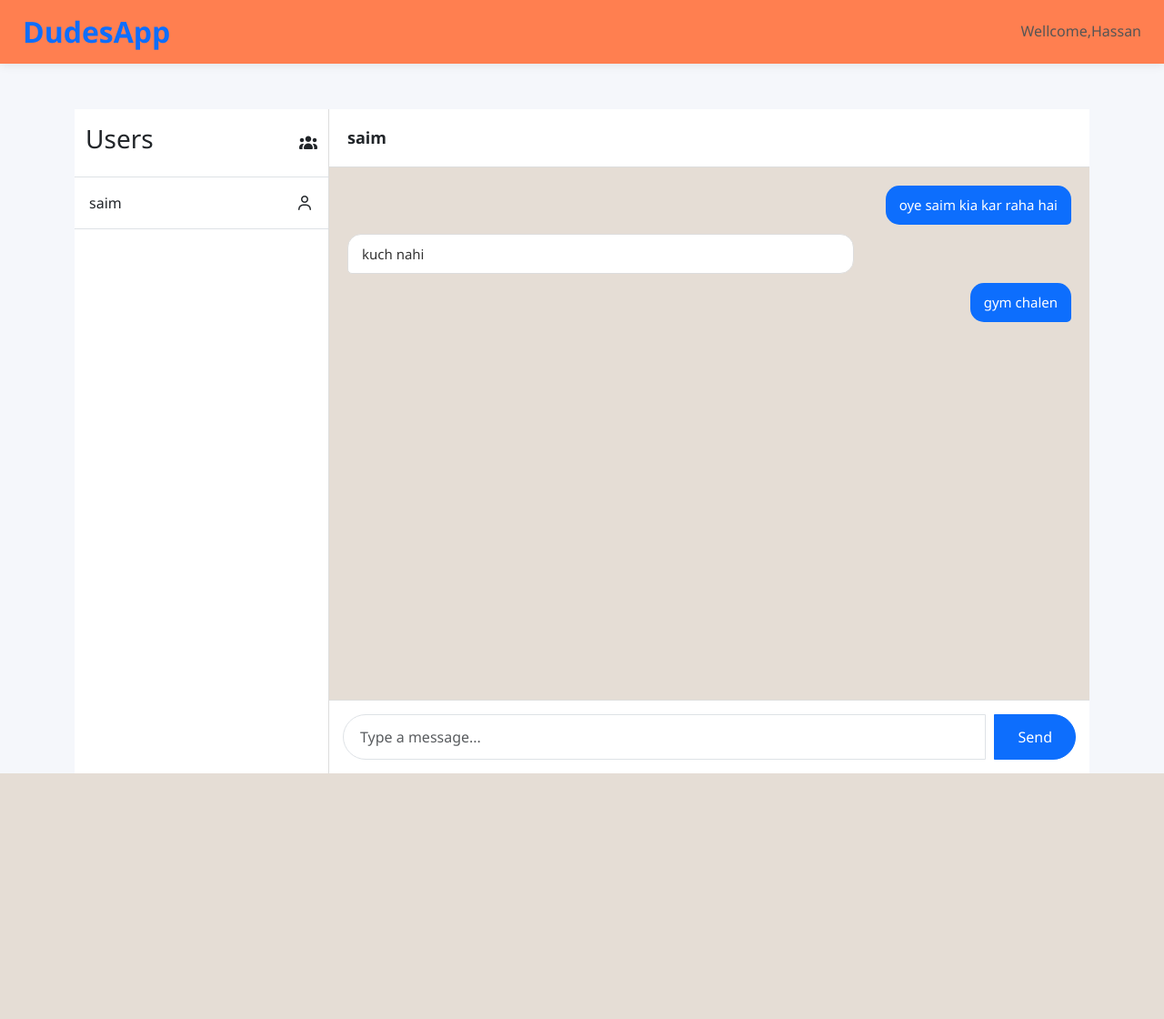
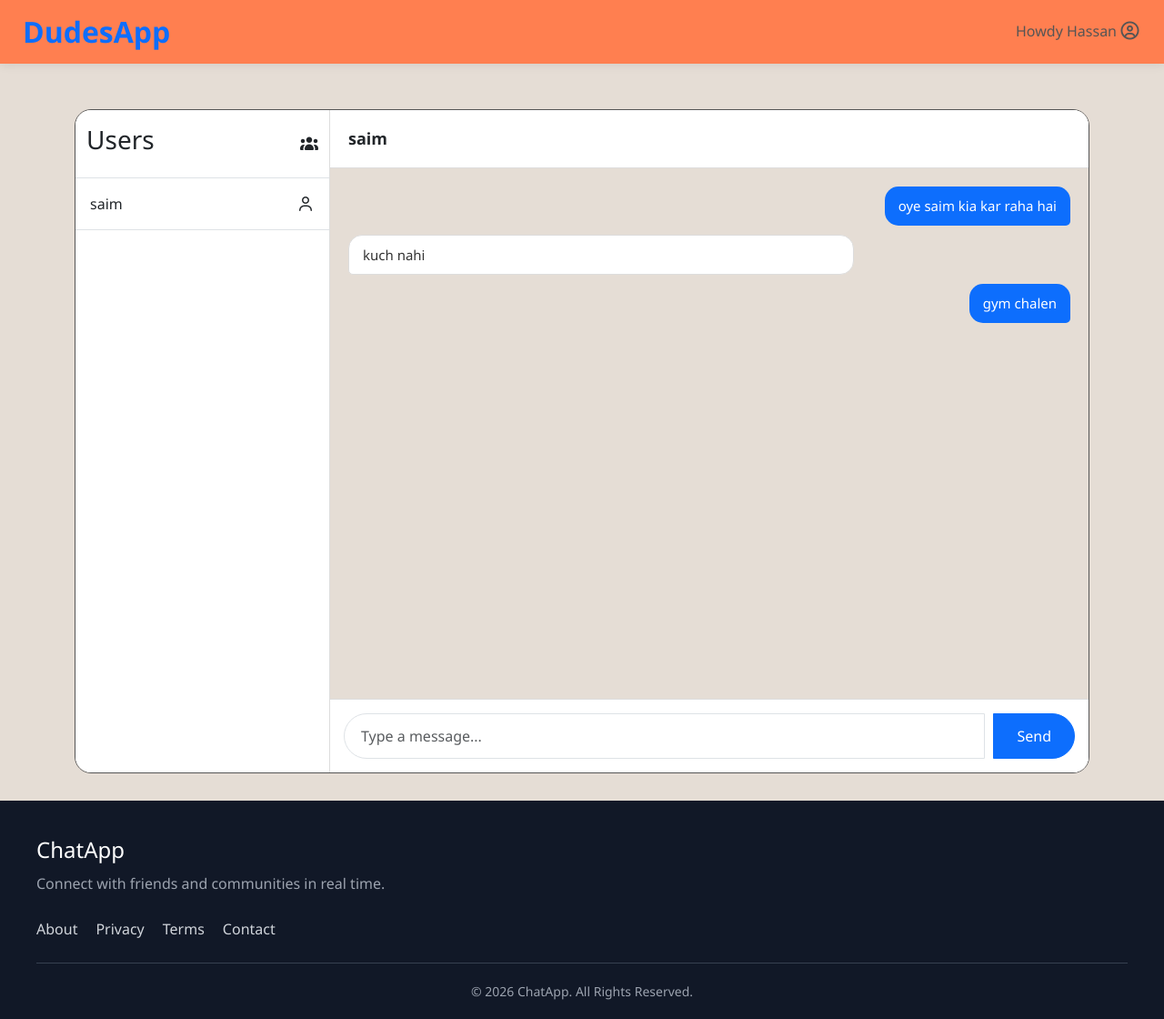
Before and after one commit to Hassan73575/chat-app, a PHP site: page /?user=2 in a window 1280 px wide. Shown: the whole page at 91% size. Before the commit the page ends 850 px from the top, so only its background shows below. Run offline with PHP 8.4, Linux system fonts and the light colour scheme; a user stored in the database is signed in; data comes from the database, SQL or seed files in the repository; some libraries are stand-ins or nearby versions.

Commit message:
first-commit

```diff
--- a/chat.css
+++ b/chat.css
@@ -1,5 +1,5 @@
 body{
-    background:#f5f7fb;
+    background:#e5ddd5;
     font-family:'Segoe UI', Tahoma, Geneva, Verdana, sans-serif;
     margin:0;
     padding:0;
@@ -31,11 +31,108 @@ body{
     font-size:16px;
     color:#555;
 }
+.profile-icon{
+    font-size: 20px;
+    color: #555;
+}
+.user-info{
+    display: flex;
+    align-items: center;
+    gap: 2px;
+}
+.msgx-profile-wrapper{
+    max-width:900px;
+    margin:40px auto;
+    padding:20px;
+}
 
+.msgx-profile-card{
+    background:#ffffff;
+    border-radius:20px;
+    overflow:hidden;
+    box-shadow:0 10px 30px rgba(0,0,0,0.08);
+}
+
+.msgx-profile-cover{
+    height:220px;
+    background:linear-gradient(135deg,#2563eb,#7c3aed);
+}
+
+.msgx-profile-info{
+    text-align:center;
+    padding:0 30px 40px;
+}
+
+.msgx-profile-avatar{
+    width:140px;
+    height:140px;
+    border-radius:50%;
+    border:6px solid #fff;
+    margin-top:-70px;
+    object-fit:cover;
+}
+
+.msgx-profile-name{
+    margin-top:15px;
+    font-size:28px;
+    color:#111827;
+}
+
+.msgx-profile-username{
+    color:#6b7280;
+    margin-top:5px;
+}
+
+.msgx-profile-bio{
+    margin-top:15px;
+    color:#4b5563;
+    line-height:1.7;
+}
+
+.msgx-profile-stats{
+    display:flex;
+    justify-content:center;
+    gap:50px;
+    margin-top:30px;
+}
+
+.msgx-profile-stats div{
+    display:flex;
+    flex-direction:column;
+}
+
+.msgx-profile-stats strong{
+    font-size:22px;
+    color:#111827;
+}
+
+.msgx-profile-stats span{
+    color:#6b7280;
+    font-size:14px;
+}
+
+.msgx-profile-actions{
+    margin-top:30px;
+    display:flex;
+    justify-content:center;
+    gap:15px;
+}
+
+
+
+.msgx-btn-primary:hover{
+    background:#1d4ed8;
+}
+
+.msgx-btn-secondary:hover{
+    background:#e5e7eb;
+}
 /* MAIN WRAPPER */
 
 .chat-wrapper{
     display:flex;
+    border: #555 1px solid;
+    border-radius: 18px;
     height:calc(100vh - 70px);
 }
 
@@ -130,23 +227,23 @@ body{
 
 /* FOOTER */
 
-.chat-footer{
+.chat-search{
     padding:15px;
     border-top:1px solid #ddd;
     background:#fff;
 }
 
-.chat-footer .input-group{
+.chat-search .input-group{
     display:flex;
     gap:10px;
 }
 
-.chat-footer .form-control{
+.chat-search .form-control{
     border-radius:30px;
     padding:12px 18px;
 }
 
-.chat-footer .btn{
+.chat-search .btn{
     border-radius:30px;
     padding:10px 25px;
 }
@@ -163,7 +260,55 @@ body{
     background:#c1c1c1;
     border-radius:10px;
 }
+.msgx-footer-wrap{
+    background:#111827;
+    width: 100%;
+    margin-top: 30px;
+    padding:40px 20px 20px;
+    color:#d1d5db;
+}
 
+.msgx-footer-container{
+    max-width:1200px;
+    margin:0 auto;
+}
+
+.msgx-footer-brand h3{
+    color:#ffffff;
+    margin:0 0 10px;
+    font-size:24px;
+}
+
+.msgx-footer-brand p{
+    color:#9ca3af;
+    line-height:1.6;
+    max-width:500px;
+}
+
+.msgx-footer-links{
+    display:flex;
+    gap:20px;
+    margin:25px 0;
+    flex-wrap:wrap;
+}
+
+.msgx-footer-links a{
+    color:#d1d5db;
+    text-decoration:none;
+    transition:0.3s;
+}
+
+.msgx-footer-links a:hover{
+    color:#3b82f6;
+}
+
+.msgx-footer-copy{
+    border-top:1px solid #374151;
+    padding-top:20px;
+    text-align:center;
+    color:#9ca3af;
+    font-size:14px;
+}
 /* MOBILE */
 @media (max-width:768px){
 
@@ -235,7 +380,7 @@ body{
         max-width:85%;
     }
 
-    .chat-footer{
+    .chat-search{
         padding:10px;
     }
 }
--- a/chat.js
+++ b/chat.js
@@ -11,3 +11,7 @@ function sentmessage() {
 
     document.getElementById("message").value = "";
 }
+function logout() {
+    confirm("Are you sure you want to logout?") &&
+    (window.location.href = "logout.php");
+}
--- /dev/null
+++ b/footer.php
@@ -0,0 +1,21 @@
+<footer class="msgx-footer-wrap">
+    <div class="msgx-footer-container">
+
+        <div class="msgx-footer-brand">
+            <h3>ChatApp</h3>
+            <p>Connect with friends and communities in real time.</p>
+        </div>
+
+        <div class="msgx-footer-links">
+            <a href="#">About</a>
+            <a href="#">Privacy</a>
+            <a href="#">Terms</a>
+            <a href="#">Contact</a>
+        </div>
+
+        <div class="msgx-footer-copy">
+            © 2026 ChatApp. All Rights Reserved.
+        </div>
+
+    </div>
+</footer>
--- a/index.php
+++ b/index.php
@@ -19,22 +19,16 @@ if (!isset($_SESSION['id']) || !isset($_SESSION['username'])) {
     <script src="https://cdn.jsdelivr.net/npm/bootstrap@5.3.8/dist/js/bootstrap.bundle.min.js"
         integrity="sha384-FKyoEForCGlyvwx9Hj09JcYn3nv7wiPVlz7YYwJrWVcXK/BmnVDxM+D2scQbITxI"
         crossorigin="anonymous"></script>
-        <link rel="stylesheet" href="https://cdnjs.cloudflare.com/ajax/libs/font-awesome/7.0.1/css/all.min.css" integrity="sha512-2SwdPD6INVrV/lHTZbO2nodKhrnDdJK9/kg2XD1r9uGqPo1cUbujc+IYdlYdEErWNu69gVcYgdxlmVmzTWnetw==" crossorigin="anonymous" referrerpolicy="no-referrer" />
+    <link rel="stylesheet" href="https://cdnjs.cloudflare.com/ajax/libs/font-awesome/7.0.1/css/all.min.css"
+        integrity="sha512-2SwdPD6INVrV/lHTZbO2nodKhrnDdJK9/kg2XD1r9uGqPo1cUbujc+IYdlYdEErWNu69gVcYgdxlmVmzTWnetw=="
+        crossorigin="anonymous" referrerpolicy="no-referrer" />
     <link rel="stylesheet" href="chat.css">
 </head>
 
 <body>
-    <div class="nav">
-        <div class="name">
-            <h2 class="">DudesApp</h2>
-        </div>
-        <div>
-            <h3><?php
-            echo "Wellcome," . $_SESSION['username'];
-            ?></h3>
-        </div>
-    </div>
+    <?php include "navbar.php" ?>
 
+    <div class="main">
         <div class="container">
 
             <div class="overflow-hidden chat-wrapper">
@@ -60,7 +54,8 @@ if (!isset($_SESSION['id']) || !isset($_SESSION['username'])) {
                         while ($user = mysqli_fetch_assoc($q)) {
                             ?>
                             <div class="user-item">
-                            <a href="?user=<?php echo $user['id']; ?>" class="list-group-item-action d-flex justify-content-between align-items-center text-dark p-3 border-bottom text-decoration-none">
+                                <a href="?user=<?php echo $user['id']; ?>"
+                                    class="list-group-item-action d-flex justify-content-between align-items-center text-dark p-3 border-bottom text-decoration-none">
                                     <?php echo $user['username']; ?>
                                     <i class="fa-regular fa-user"></i>
                                 </a>
@@ -133,7 +128,7 @@ if (!isset($_SESSION['id']) || !isset($_SESSION['username'])) {
                         ?>
                     </div>
 
-                <div class="chat-footer">
+                    <div class="chat-search">
                         <form action="" method="post">
 
                             <div class="input-group">
@@ -149,8 +144,13 @@ if (!isset($_SESSION['id']) || !isset($_SESSION['username'])) {
                     </div>
 
                 </div>
+
+            </div>
+
         </div>
     </div>
+        <?php include "footer.php" ?>
+
 
     <script src="chat.js"></script>
 
--- a/login.php
+++ b/login.php
@@ -48,6 +48,10 @@ if(isset($_POST['login'])){
         $_SESSION['username'] = $user['username'];
 
         header("Location: index.php");
+    }else{
+        echo "<script>
+        alert('Please check your email and password');
+        </script>";
     }
 }
 ?>
--- /dev/null
+++ b/navbar.php
@@ -0,0 +1,32 @@
+
+<!DOCTYPE html>
+<html lang="en">
+
+<head>
+    <meta charset="UTF-8">
+    <meta name="viewport" content="width=device-width, initial-scale=1.0">
+    <title>Document</title>
+    <link href="https://cdn.jsdelivr.net/npm/bootstrap@5.3.8/dist/css/bootstrap.min.css" rel="stylesheet"
+        integrity="sha384-sRIl4kxILFvY47J16cr9ZwB07vP4J8+LH7qKQnuqkuIAvNWLzeN8tE5YBujZqJLB" crossorigin="anonymous">
+    <script src="https://cdn.jsdelivr.net/npm/bootstrap@5.3.8/dist/js/bootstrap.bundle.min.js"
+        integrity="sha384-FKyoEForCGlyvwx9Hj09JcYn3nv7wiPVlz7YYwJrWVcXK/BmnVDxM+D2scQbITxI"
+        crossorigin="anonymous"></script>
+        <link rel="stylesheet" href="https://cdnjs.cloudflare.com/ajax/libs/font-awesome/7.0.1/css/all.min.css" integrity="sha512-2SwdPD6INVrV/lHTZbO2nodKhrnDdJK9/kg2XD1r9uGqPo1cUbujc+IYdlYdEErWNu69gVcYgdxlmVmzTWnetw==" crossorigin="anonymous" referrerpolicy="no-referrer" />
+    <link rel="stylesheet" href="chat.css">
+</head>
+
+<body>
+    <div class="nav">
+        <div class="name">
+            <h2 class="">DudesApp</h2>
+        </div>
+        <div class="user-info">
+            <h3><?php
+            echo "Howdy " . $_SESSION['username'];
+            ?>
+            </h3>
+            <a href="user-profile.php">
+            <i class="fa-regular fa-circle-user profile-icon"></i>
+            </a>
+        </div>
+    </div>
```
Also changed, not shown: user-profile.php (added, +61 -0 lines). Lines whose indentation alone changed are shown as unchanged.
